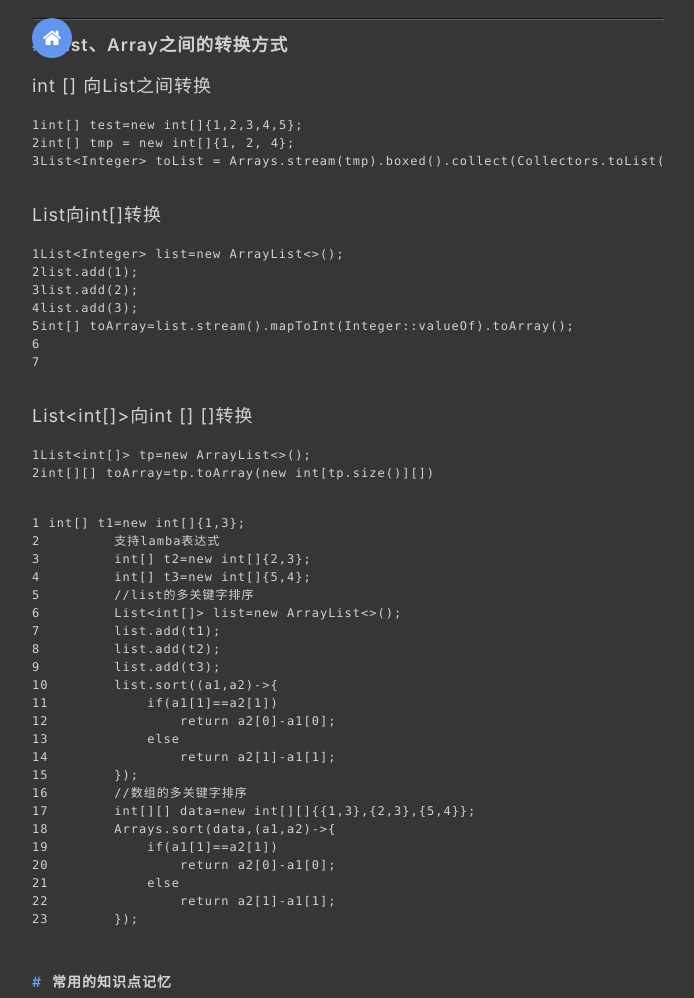
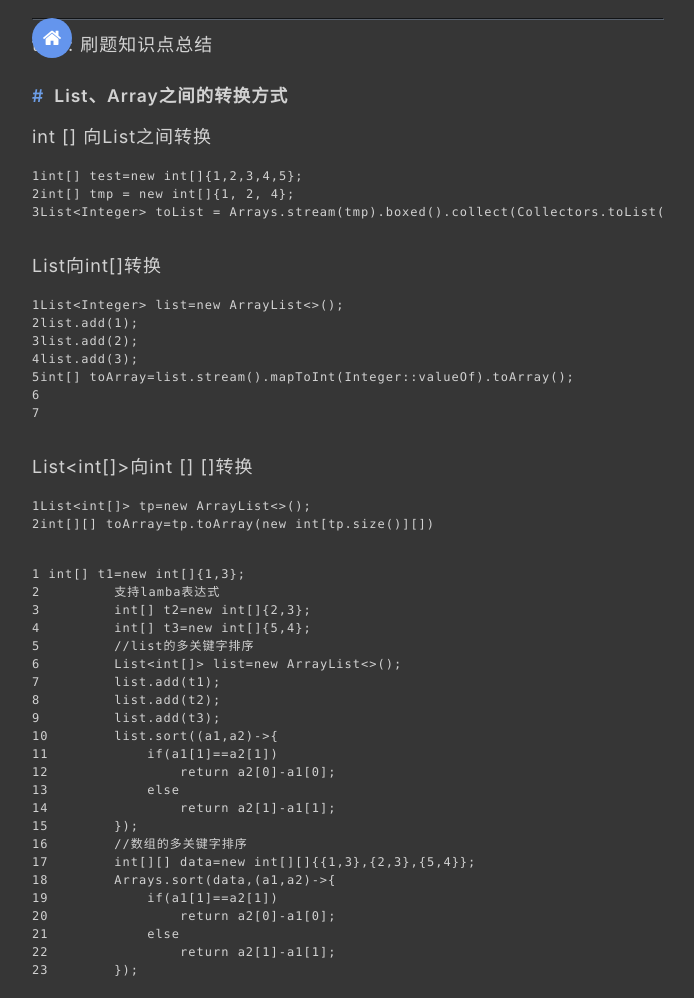
Before and after one commit to yueyuep/yueyuep.github.io, a plain HTML site: page 2020/11/02/刷题知识点/index.html in a window 1280 px wide. Shown: the top 998 px of the page, without its empty margins (292-986 px from the left). Drawn offline with Linux system fonts and the light colour scheme; a script that the page names is missing.

Commit message:
Site updated: 2020-11-02 20:47:19

```diff
--- a/2020/11/02/刷题知识点/index.html
+++ b/2020/11/02/刷题知识点/index.html
@@ -31,7 +31,8 @@
         <hr>
     </div>
     <div class="post-content">
-        <h3 id="List、Array之间的转换方式"><a href="#List、Array之间的转换方式" class="headerlink" title="List、Array之间的转换方式"></a>List、Array之间的转换方式</h3><p> int [] 向List<Integer>之间转换</p>
+        <p>title: 刷题知识点总结</p>
+<h3 id="List、Array之间的转换方式"><a href="#List、Array之间的转换方式" class="headerlink" title="List、Array之间的转换方式"></a>List、Array之间的转换方式</h3><p> int [] 向List<Integer>之间转换</p>
 <figure class="highlight java"><table><tr><td class="gutter"><pre><span class="line">1</span><br><span class="line">2</span><br><span class="line">3</span><br></pre></td><td class="code"><pre><span class="line"><span class="keyword">int</span>[] test=<span class="keyword">new</span> <span class="keyword">int</span>[]&#123;<span class="number">1</span>,<span class="number">2</span>,<span class="number">3</span>,<span class="number">4</span>,<span class="number">5</span>&#125;;</span><br><span class="line"><span class="keyword">int</span>[] tmp = <span class="keyword">new</span> <span class="keyword">int</span>[]&#123;<span class="number">1</span>, <span class="number">2</span>, <span class="number">4</span>&#125;;</span><br><span class="line">List&lt;Integer&gt; toList = Arrays.stream(tmp).boxed().collect(Collectors.toList());</span><br></pre></td></tr></table></figure>
 
 <p>List<Integer>向int[]转换</p>
```
